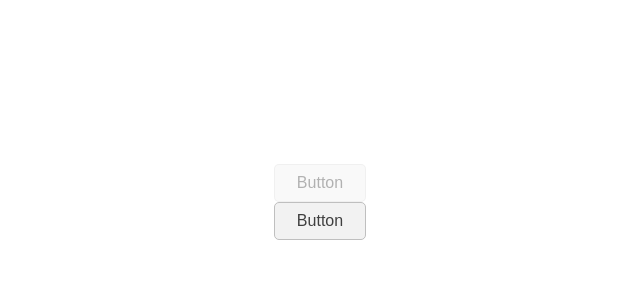
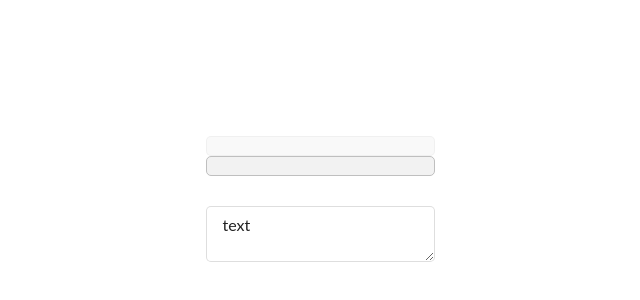
Before and after one commit to Smoren/vue3-hive-ui-kit, a Vue app: page / in a window 1280 px wide. Shown: the part 198-498 px from the top of the page, without its empty margins (320-960 px from the left). Built offline with nearby package versions, Linux system fonts and the light colour scheme.

Commit message:
textarea: added component

```diff
--- a/src/App.vue
+++ b/src/App.vue
@@ -1,10 +1,15 @@
 <script setup lang="ts">
+import { ref } from 'vue';
 import HiveButton from './components/hive-button/hive-button.vue';
+import HiveTextarea from './components/hive-textarea/hive-textarea.vue';
+
+const text = ref('text');
 </script>
 
 <template>
-  <hive-button disabled text="Button" />
-  <hive-button text="Button" />
+  <hive-button disabled />
+  <hive-button />
+  <hive-textarea  v-model="text" style="margin-top: 30px;" resize-direction="both"/>
 </template>
 
 <style scoped></style>
--- a/src/components/hive-button/hive-button.vue
+++ b/src/components/hive-button/hive-button.vue
@@ -3,7 +3,7 @@ import { StyleValue } from 'vue';
 import { CommonProps } from '@/common/mixin/props';
 
 interface Props extends CommonProps {
-  text?: string;
+  title?: string;
   buttonClasses?: StyleValue[] | StyleValue;
   buttonStyle?: StyleValue;
   disabled?: boolean;
@@ -38,7 +38,9 @@ const rightClick = () => {
   >
     <button class="button" :class="buttonClasses" :style="buttonStyle" :disabled="disabled">
       <slot name="before" />
-      <span class="button__text">{{ text }}</span>
+      <slot>
+        <span class="button__text">{{ title }}</span>
+      </slot>
       <slot name="after" />
     </button>
   </div>
--- /dev/null
+++ b/src/components/hive-textarea/hive-textarea.vue
@@ -0,0 +1,116 @@
+<script lang="ts" setup>
+import { ref } from 'vue';
+import { CommonProps } from '@/common/mixin/props';
+
+interface Props extends CommonProps {
+  modelValue: string;
+  modelValueEventName?: string;
+  label?: string;
+  rowsCount?: number;
+  placeholder?: string;
+  resizable?: boolean;
+  resizeDirection?: 'both' | 'vertical' | 'horizontal';
+}
+
+const props = withDefaults(defineProps<Props>(), {
+  modelValue: '',
+  modelValueEventName: 'input',
+  label: '',
+  resizable: true,
+  placeholder: 'placeholder',
+});
+
+const emit = defineEmits(['update:modelValue']);
+
+const currentValue = ref(props.modelValue);
+
+const handleEvent = (event: Event) => {
+  currentValue.value = (event.target as HTMLInputElement).value;
+  emit('update:modelValue', currentValue.value);
+};
+</script>
+
+<template>
+  <div v-bind="attrs" :class="classes" :style="style" class="ui form">
+    <div class="field">
+      <label :for="id">{{ label }}</label>
+      <textarea
+        :value="modelValue"
+        :id="id"
+        :placeholder="placeholder"
+        :rows="rowsCount"
+        :class="[{ resizable: resizable }, resizeDirection ?? '']"
+        @input="handleEvent"
+      />
+      <!-- <textarea
+        :id="id"
+        :value="currentValue"
+        @keydown="onKeyDown"
+        @input="
+          currentValue = ($event.target as HTMLInputElement).value;
+          handleEvent($event);
+        "
+        :rows="rowsCount"
+        :placeholder="placeholder"
+        @change="handleEvent"
+        @focus="handleEvent"
+        @focusout="handleEvent"
+        :style="textAreaStyle"
+      /> -->
+    </div>
+  </div>
+</template>
+
+<style scoped lang="scss">
+$bg-color: #ffffff;
+$bg-hover: #d3eafff5;
+$text-color: rgba(0, 0, 0, 0.87);
+$border-color: rgba(34, 36, 38, 0.15);
+$border-radius: 5px;
+$border-color-focus: #85b7d9;
+$box-shadow-focus: 0 0 0 0 rgba(34, 36, 38, 0.35) inset;
+
+.field {
+  height: 100%;
+  width: 100%;
+}
+
+textarea {
+  -webkit-appearance: none;
+  -webkit-tap-highlight-color: $border-color;
+  -webkit-box-shadow: 0 0 0 0 transparent inset;
+  -webkit-transition: color 0.1s ease, border-color 0.1s ease;
+  padding: 0.5rem 1rem;
+  margin: 0;
+  outline: none;
+  border: 1px solid $border-color;
+  border-radius: $border-radius;
+  box-shadow: 0 0 0 0 transparent inset;
+  font-size: 1rem;
+  line-height: 1.2rem;
+  background: $bg-color;
+  color: $text-color;
+  resize: none;
+  font-family: 'Lato', 'Helvetica Neue', Arial, Helvetica, sans-serif;
+  transition: color 0.1s ease, border-color 0.1s ease;
+
+  &.resizable {
+    resize: vertical;
+    &.both {
+      resize: both;
+    }
+    &.vertical {
+      resize: vertical;
+    }
+    &.horizontal {
+      resize: horizontal;
+    }
+  }
+
+  &:focus {
+    border-color: $border-color-focus;
+    -webkit-box-shadow: $box-shadow-focus;
+    box-shadow: $box-shadow-focus;
+  }
+}
+</style>
--- a/src/index.ts
+++ b/src/index.ts
@@ -1,9 +1,11 @@
 import HiveButton from './components/hive-button/hive-button.vue';
 import HiveLoader from './components/hive-loader/hive-loader.vue'
+import HiveTextarea from './components/hive-textarea/hive-textarea.vue';
 
 export default {
   install: (app: any) => {
     app.component('HiveButton', HiveButton);
     app.component('HiveLoader', HiveLoader);
+    app.component('HiveTextarea', HiveTextarea);
   },
 };
```
